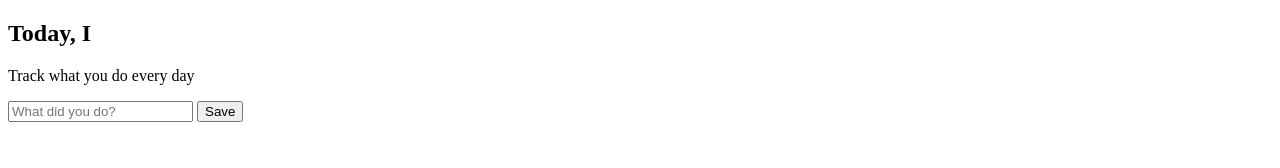
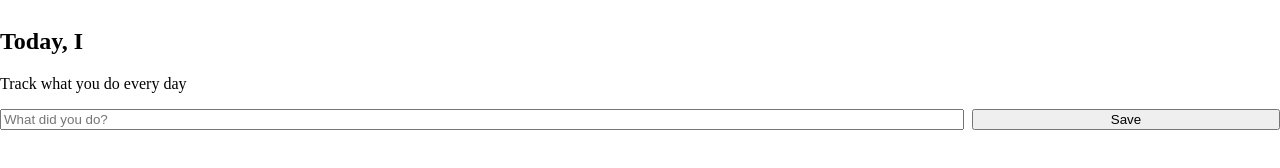
Before and after one commit to mknudsen01/today-i, a plain HTML site: page index.html in a window 1280 px wide. Drawn offline with Linux system fonts and the light colour scheme.

Commit message:
Add grid layout

```diff
--- a/index.html
+++ b/index.html
@@ -2,18 +2,109 @@
 <html>
 <head>
   <title>Today I...</title>
+  <style type="text/css">
+
+    /* start grid for layouts*/
+    :root {
+      --gutter-width: 1rem;
+      --gutter-compensation: calc((var(--gutter-width) * 0.5) * -1);
+      --half-gutter-width: calc((var(--gutter-width) * 0.5));
+    }
+
+    .container {
+      margin-left: auto;
+      margin-right: auto;
+    }
+
+    .grid {
+      box-sizing: border-box;
+      display: flex;
+      flex: 0 1 auto;
+      flex-direction: row;
+      flex-wrap: wrap;
+      margin-right: var(--gutter-compensation);
+      margin-left: var(--gutter-compensation);
+    }
+
+    .grid__item {
+      box-sizing: border-box;
+      flex: 0 0 auto;
+      padding-right: var(--half-gutter-width, 0.5rem);
+      padding-left: var(--half-gutter-width, 0.5rem);
+    }
+
+    .grid__item--1-1 {
+      flex-basis: 100%;
+      max-width: 100%;
+    }
+
+    .grid__item--1-2 {
+      flex-basis: 50%;
+      max-width: 50%;
+    }
+    .grid__item--1-3 {
+      flex-basis: 33.33333%;
+      max-width: 33.33333%;
+    }
+    .grid__item--2-3 {
+      flex-basis: 66.66667%;
+      max-width: 66.66667%;
+    }
+    .grid__item--1-4 {
+      flex-basis: 25%;
+      max-width: 25%;
+    }
+    .grid__item--3-4 {
+      flex-basis: 75%;
+      max-width: 75%;
+    }
+    /* end grid for layouts*/
+
+    /* start element widths */
+    .w--1-1 {
+      width: 100%;
+    }
+    .w--1-2 {
+      width: 50%;
+    }
+    .w--1-3 {
+      width: 33.33333%;
+    }
+    .w--1-4 {
+      width: 25%;
+    }
+    .w--2-3 {
+      width: 66.66667%;
+    }
+    .w--3-4 {
+      width: 75%;
+    }
+    /* end element widths */
+  </style>
 </head>
-<body>
-  <h2>
-    Today, I
-  </h2>
-  <p>Track what you do every day</p>
-  <form id="activity-form" autocomplete="off">
-    <input type="text" name="activity" placeholder="What did you do?" />
-    <input type="submit" value="Save">
-  </form>
-  <div id="activities">
+<body class="container">
+  <div class="grid">
+    <div class="grid__item grid__item--1-1">
+      <h2>Today, I</h2>
+      <p>Track what you do every day</p>
+    </div>
   </div>
+  <div>
+    <form
+      id="activity-form"
+      autocomplete="off" class="grid">
+      <div class="grid__item grid__item--3-4">
+        <input type="text" name="activity" placeholder="What did you do?" class="w--1-1"/>
+      </div>
+      <div class="grid__item grid__item--1-4">
+        <input type="submit" value="Save" class="w--1-1">
+      </div>
+    </form>
+  </div>
+  <section class="grid">
+    <div id="activities" class="grid__item grid__item--1-1">
+    </div>
+  </section>
   <script>
     // grab the activities from local storage
     var activities = localStorage.getItem('activities') ? JSON.parse(localStorage.getItem('activities')) : [];
```
